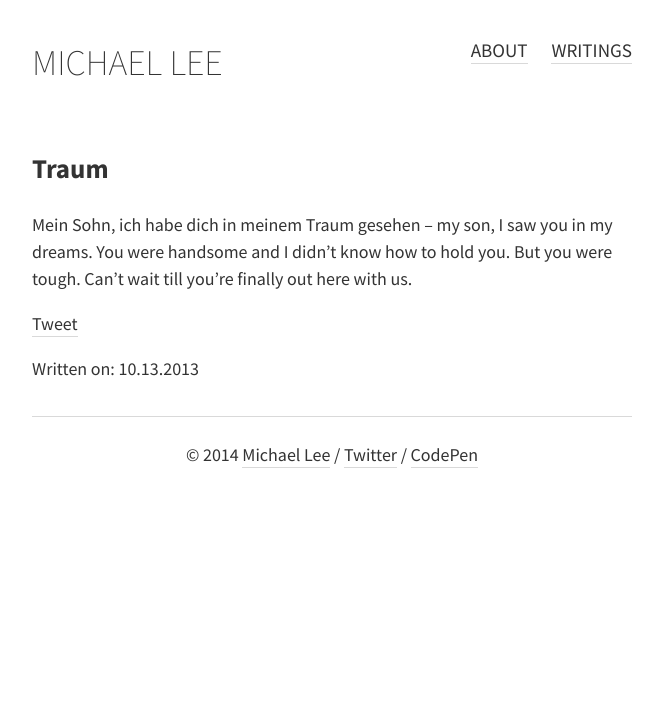
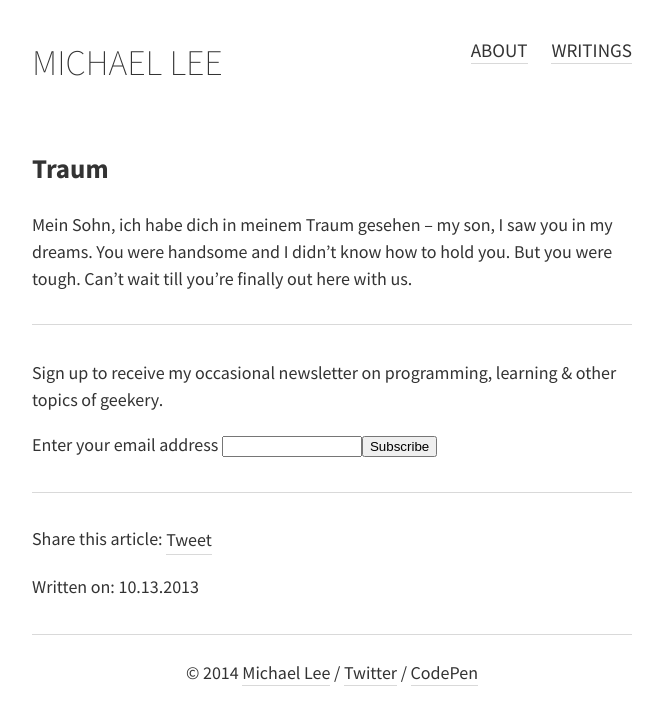
Before and after one commit to michaellee/old-michaelsoolee.com, a Jekyll site: the page built from _posts/2013-10-13-mein-sohn-traum.md, in a window 1280 px wide. Shown: the top 725 px of the page, without its empty margins (308-971 px from the left). Built offline with Jekyll 4.4.1, drawn with Linux system fonts in a browser that asks for light colours; nearby versions of some CDN libraries; Markdown is read by kramdown in place of the engine named in the settings; comment, search, counter and statistics services are not loaded.

Commit message:
Added tinyletter

```diff
--- a/_layouts/post.html
+++ b/_layouts/post.html
@@ -8,7 +8,14 @@ layout: default
 	{{ content }}
 	</div>
 
-	<a href="https://twitter.com/share" class="twitter-share-button" data-via="hellomichaellee" data-count="none" data-dnt="true">Tweet</a>
+	<form action="https://tinyletter.com/michaellee" method="post" target="popupwindow" onsubmit="window.open('https://tinyletter.com/michaellee', 'popupwindow', 'scrollbars=yes,width=800,height=600');return true">
+		<p>Sign up to receive my occasional newsletter on programming, learning &amp; other topics of geekery.</p>
+		<p>
+			<label for="tlemail">Enter your email address </label><input type="text" style="width:140px" name="email" id="tlemail" /><input type="hidden" value="1" name="embed"/><input type="submit" value="Subscribe" />
+		</p>
+	</form>
+
+	Share this article: <a href="https://twitter.com/share" class="twitter-share-button" data-via="hellomichaellee" data-count="none" data-dnt="true">Tweet</a>
 	<script>!function(d,s,id){var js,fjs=d.getElementsByTagName(s)[0],p=/^http:/.test(d.location)?'http':'https';if(!d.getElementById(id)){js=d.createElement(s);js.id=id;js.src=p+'://platform.twitter.com/widgets.js';fjs.parentNode.insertBefore(js,fjs);}}(document, 'script', 'twitter-wjs');</script>
 
 	<p class="meta">
--- a/css/main.css
+++ b/css/main.css
@@ -192,3 +192,13 @@ nav > ul {
   border-top-right-radius: 100%;
   border-bottom-left-radius: 100%;
   border-bottom-right-radius: 100%; }
+
+article form {
+  border-top: 1px solid #d9d9d9;
+  border-bottom: 1px solid #d9d9d9;
+  margin: 2rem 0;
+  padding: 1rem 0; }
+
+.twitter-share-button {
+  display: inline-block;
+  vertical-align: middle; }
```
Also changed, not shown: sass/main.scss (+12 -0 lines).
